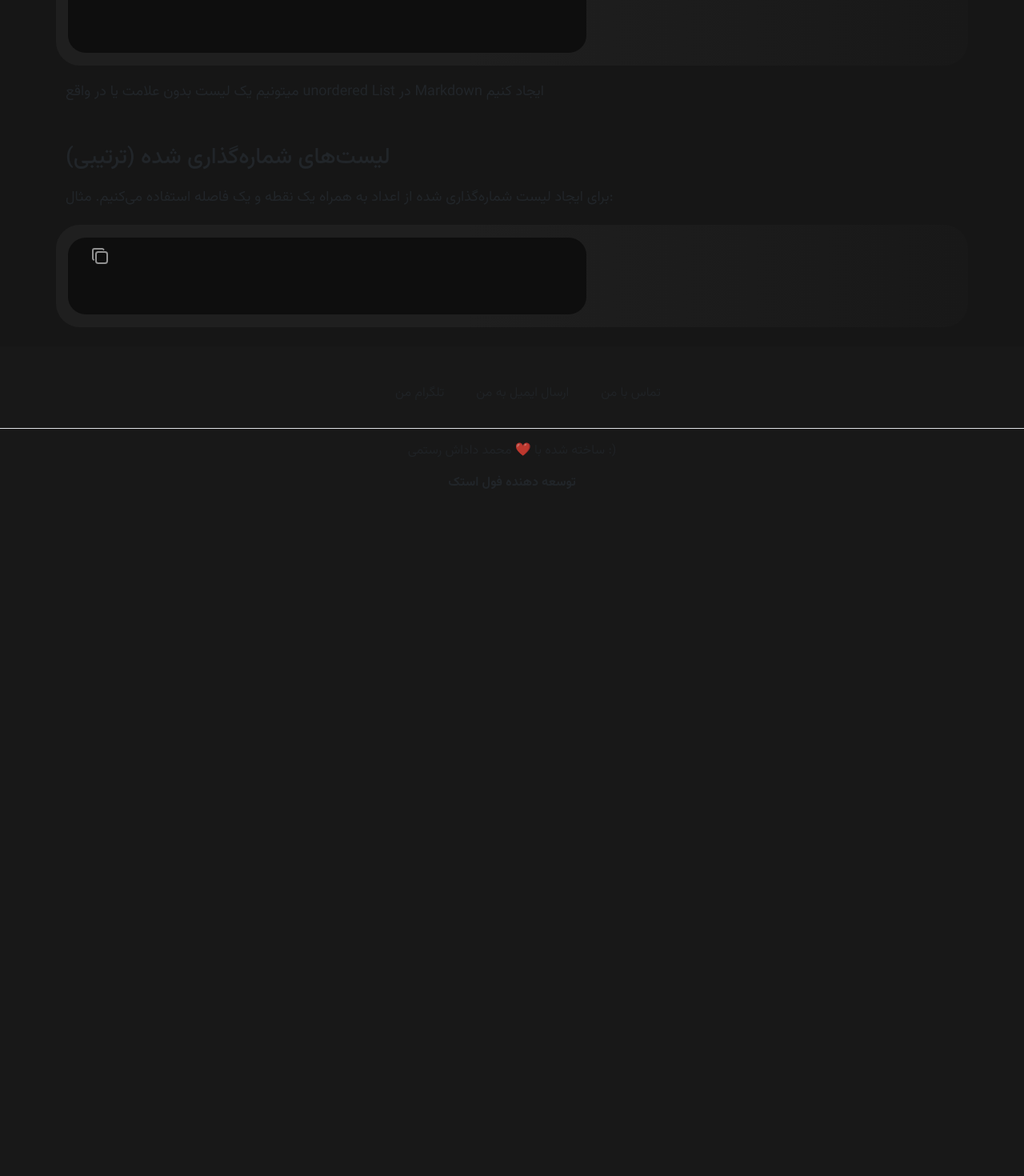
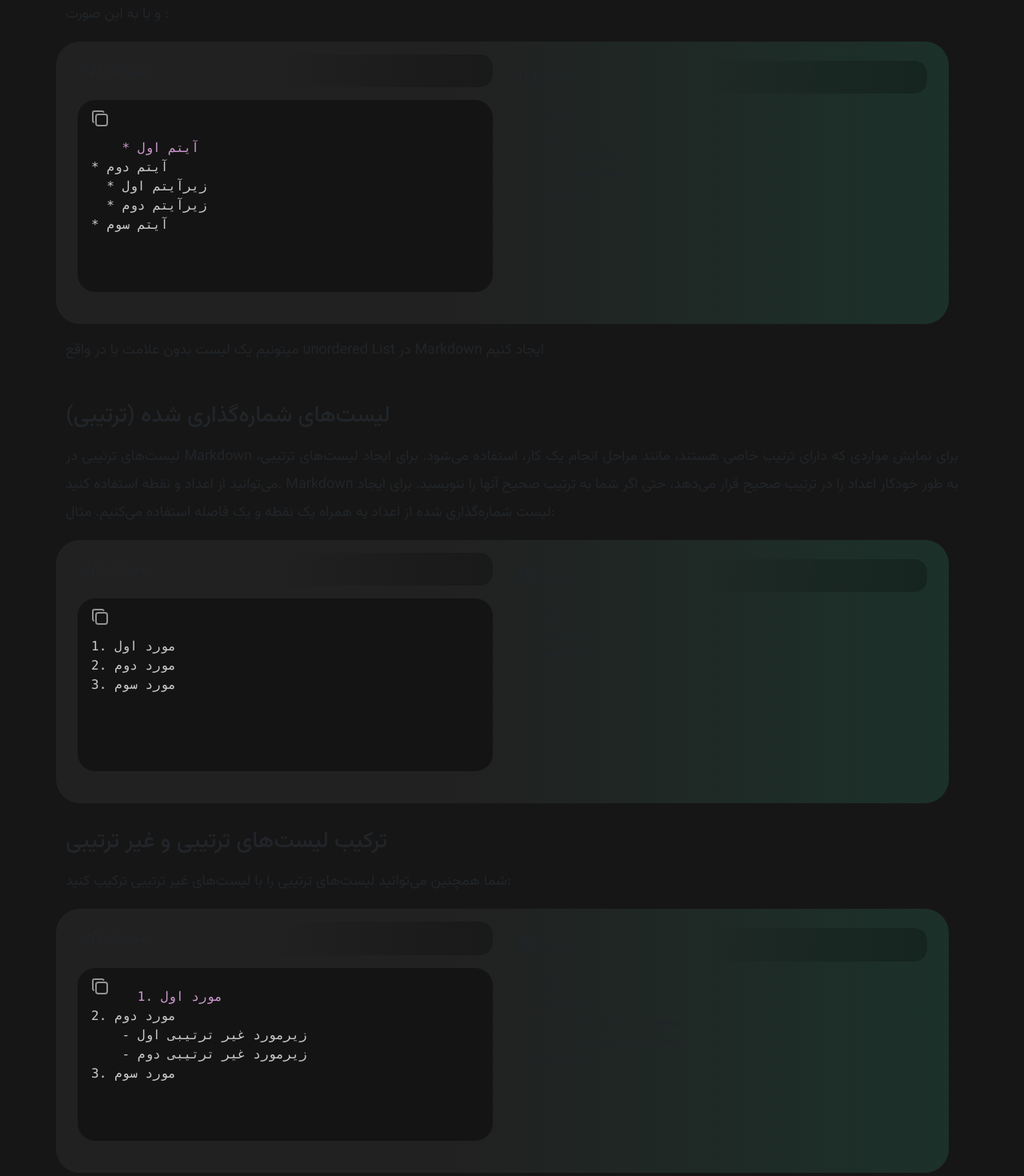
Before and after one commit to imrostami/markdown-fa-book, a Nuxt app: page /book/Lists in a window 1280 px wide. Shown: the part 1280-2750 px from the top of the page at 80% size. Before the commit the page ends 1928 px from the top, so only its background shows below. Built offline with nearby package versions, Linux system fonts and the light colour scheme.

Commit message:
feat : lists page finished

```diff
--- a/components/CodeExample.vue
+++ b/components/CodeExample.vue
@@ -3,10 +3,22 @@
 </script>
 
 <template>
-  <div class="heading-exam row">
-    <CodeBlock lang="language-markdown" :code="code" class="col-md-7 col-sm-12"/>
-    <div class="exam-section col-md-5 col-sm-12">
-      <slot/>
+  <div class="heading-exam row py-2 container">
+    <div class="code-section col-md-6 col-sm-12 pb-3">
+      <p class="mt-2 py-2 px-2 rounded-4 heading-cp">
+        <svg  xmlns="http://www.w3.org/2000/svg"  width="24"  height="24"  viewBox="0 0 24 24"  fill="none"  stroke="currentColor"  stroke-width="2"  stroke-linecap="round"  stroke-linejoin="round"  class="icon icon-tabler icons-tabler-outline icon-tabler-code"><path stroke="none" d="M0 0h24v24H0z" fill="none"/><path d="M7 8l-4 4l4 4" /><path d="M17 8l4 4l-4 4" /><path d="M14 4l-4 16" /></svg>
+        نمونه کد
+      </p>
+      <CodeBlock lang="language-markdown" :code="code"/>
+    </div>
+    <div class="output-section col-md-6 col-sm-12 py-2">
+      <p class="heading-cp mt-2 py-2 px-2 rounded-4">
+        <svg  xmlns="http://www.w3.org/2000/svg"  width="24"  height="24"  viewBox="0 0 24 24"  fill="none"  stroke="currentColor"  stroke-width="2"  stroke-linecap="round"  stroke-linejoin="round"  class="icon icon-tabler icons-tabler-outline icon-tabler-terminal-2"><path stroke="none" d="M0 0h24v24H0z" fill="none"/><path d="M8 9l3 3l-3 3" /><path d="M13 15l3 0" /><path d="M3 4m0 2a2 2 0 0 1 2 -2h14a2 2 0 0 1 2 2v12a2 2 0 0 1 -2 2h-14a2 2 0 0 1 -2 -2z" /></svg>
+        خروجی
+      </p>
+      <div class="exam-section">
+        <slot/>
+      </div>
     </div>
 
   </div>
@@ -16,13 +28,22 @@
 .exam-section{
   display: flex;
   align-items: center;
-  justify-content: center;
+
 }
 .heading-exam{
 
-  background: linear-gradient(270deg, rgb(24 24 24) 0%, rgba(31, 31, 31, 1) 55%);
+  background: linear-gradient(270deg, rgb(28 49 42) 0%, rgb(33 33 33) 55%);
   padding-inline: 15px;
   border-radius: 30px;
 }
 
+.heading-cp{
+
+  background:linear-gradient(276deg, rgb(0 0 0 / 25%) 0%, rgb(33 33 33 / 0%) 55%);
+
+}
+.codeblock{
+  background-color: #0e0e0eab;
+}
+
 </style>
--- a/pages/book/Heading.vue
+++ b/pages/book/Heading.vue
@@ -23,7 +23,7 @@
         </Paragraph>
 
 
-      <div class="container">
+      <div class="container-fluid codeblocks">
 
        <CodeExample code="# Heading 1">
          <h1>Heading 1</h1>
@@ -74,4 +74,9 @@ h1,h2,h3,h4,h5,h6{
   width: 100%;
   padding-block: 3px;
 }
+.codeblocks{
+  display: flex;
+  flex-direction: column;
+  row-gap: 2rem;
+}
 </style>
--- a/pages/book/Lists.vue
+++ b/pages/book/Lists.vue
@@ -1,4 +1,11 @@
-<script setup lang="ts">
+<script setup>
+const complexList = `1. مورد اول
+2. مورد دوم
+    - زیرمورد غیر ترتیبی اول
+    - زیرمورد غیر ترتیبی دوم
+3. مورد سوم
+`;
+
     const unorderedListCode = `
     - آیتم اول
 - آیتم دوم
@@ -22,27 +29,36 @@
   * زیرآیتم دوم
 * آیتم سوم
 `
+ const orderedListCode = `
+1. مورد اول
+2. مورد دوم
+3. مورد سوم
 
-    const orderedListCode = ``
+    `
+
+const taskLIst = `- [ ] تسک اول
+- [x] تسک دوم
+- [ ] تسک سوم
+`
 </script>
 
 <template>
   <DocContainer page-title="لیست ها در Markdown">
     <div class="paragraph-container">
-      <paragraph>در Markdown، لیست‌ها به دو نوع اصلی تقسیم می‌شوند: لیست‌های شماره‌گذاری شده (ترتیبی) و لیست‌های
-        نشانه‌دار (غیرترتیبی).
+      <paragraph>
+        Markdown به شما امکان ایجاد دو نوع لیست را می‌دهد: لیست‌های غیر ترتیبی (Bulleted Lists) و لیست‌های ترتیبی (Numbered Lists). هر یک از این لیست‌ها برای مقاصد خاصی مفید هستند و به شما کمک می‌کنند اطلاعات خود را به صورت منظم و خوانا نمایش دهید.
       </paragraph>
     </div>
     <div class="paragraph-container">
       <h3>لیست‌های نشانه‌دار (غیرترتیبی)</h3>
       <paragraph>
-        برای ایجاد لیست نشانه‌دار از
+        لیست‌های غیر ترتیبی برای مواردی که ترتیب آنها اهمیت ندارد، استفاده می‌شوند. برای ایجاد این نوع لیست، می‌توانید از علامت‌های
         <code class="code-bubble">-</code>
         یا
         <code class="code-bubble">*</code>
         یا
         <code class="code-bubble">+</code>
-        به همراه یک فاصله استفاده می‌کنیم. مثال:
+        استفاده کنید. هر یک از این علامت‌ها را در ابتدای هر مورد قرار دهید. به طور مثال:
 
         <CodeExample :code="unorderedListCode">
           <ul>
@@ -73,7 +89,9 @@
       </CodeExample>
 
 
-      <paragraph>و یا به این صورت :</paragraph>
+      <div class="paragraph-container">
+        <paragraph>و یا به این صورت :</paragraph>
+      </div>
       <CodeExample :code="unorderedListCode2">
         <ul>
           <li>آیتم اول</li>
@@ -90,12 +108,78 @@
     <div class="paragraph-container">
       <h3>لیست‌های شماره‌گذاری شده (ترتیبی)</h3>
       <paragraph>
+        لیست‌های ترتیبی در Markdown برای نمایش مواردی که دارای ترتیب خاصی هستند، مانند مراحل انجام یک کار، استفاده می‌شود. برای ایجاد لیست‌های ترتیبی، می‌توانید از اعداد و نقطه استفاده کنید. Markdown به طور خودکار اعداد را در ترتیب صحیح قرار می‌دهد، حتی اگر شما به ترتیب صحیح آنها را ننویسید.
         برای ایجاد لیست شماره‌گذاری شده از اعداد به همراه یک نقطه و یک فاصله استفاده می‌کنیم. مثال:
       </paragraph>
       <CodeExample :code="orderedListCode">
+        <ol>
+          <li>مورد اول</li>
+          <li>مورد دوم</li>
+          <li>مورد سوم</li>
+        </ol>
 
       </CodeExample>
     </div>
+
+    <div class="paragraph-container">
+      <h3>ترکیب لیست‌های ترتیبی و غیر ترتیبی</h3>
+      <paragraph>شما همچنین می‌توانید لیست‌های ترتیبی را با لیست‌های غیر ترتیبی ترکیب کنید:
+      </paragraph>
+      <CodeExample :code="complexList">
+        <ol>
+          <li>مورد اول</li>
+          <li>مورد دوم<ul>
+            <li>زیرمورد غیر ترتیبی اول</li>
+            <li>زیرمورد غیر ترتیبی دوم</li>
+          </ul>
+          </li>
+          <li>مورد سوم</li>
+        </ol>
+
+      </CodeExample>
+    </div>
+
+    <div class="paragraph-container">
+      <h3>لیست وظایف (Task Lists)</h3>
+      <paragraph>
+        لیست وظایف (Task Lists) یک نوع لیست خاص در Markdown است که به شما امکان می‌دهد تا وضعیت انجام وظایف را نمایش دهید. این نوع لیست‌ها معمولاً در مستندات پروژه‌ها و ابزارهای مدیریت وظایف استفاده می‌شوند.
+      </paragraph>
+      <paragraph>
+        برای ایجاد لیست وظایف، از علامت چک‌باکس (checkbox) استفاده می‌شود. چک‌باکس‌ها با ترکیب یک جفت براکت ([ ]) برای وظایف انجام نشده و یک جفت براکت با علامت تیک ([x]) برای وظایف انجام شده نمایش داده می‌شوند. هر وظیفه در یک خط جداگانه نوشته می‌شود. به عنوان مثال:
+      </paragraph>
+
+    <CodeExample :code="taskLIst">
+      <ul>
+        <li>
+          <input type="checkbox" disabled>
+          تسک اول</li>
+        <li><input disabled type="checkbox" checked>
+          تسک دوم</li>
+        <li><input disabled type="checkbox">
+          تسک سوم</li>
+      </ul>
+
+    </CodeExample>
+    </div>
+
+    <div class="paragraph-container">
+      <h3>نکات تکمیلی</h3>
+      <paragraph>
+        <strong>تورفتگی مناسب:</strong>
+
+        برای زیرلیست‌ها، معمولاً از چهار فاصله استفاده می‌شود. اما می‌توانید بسته به نیاز خود از تعداد دیگری فاصله نیز استفاده کنید.
+      </paragraph>
+      <paragraph>
+        <strong>علامت‌های متفاوت:</strong>
+        استفاده از علامت‌های مختلف در لیست‌های غیر ترتیبی تاثیری در نمایش آنها ندارد. همه به یک شکل نمایش داده می‌شوند.
+      </paragraph>
+      <paragraph>
+        <strong>ترکیب لیست‌ها:</strong>
+        ترکیب لیست‌های ترتیبی و غیر ترتیبی به شما امکان می‌دهد ساختارهای پیچیده‌تری ایجاد کنید که می‌تواند به خوانایی و سازمان‌دهی اطلاعات کمک کند.
+
+      </paragraph>
+    </div>
+
   </DocContainer>
 </template>
 
```
